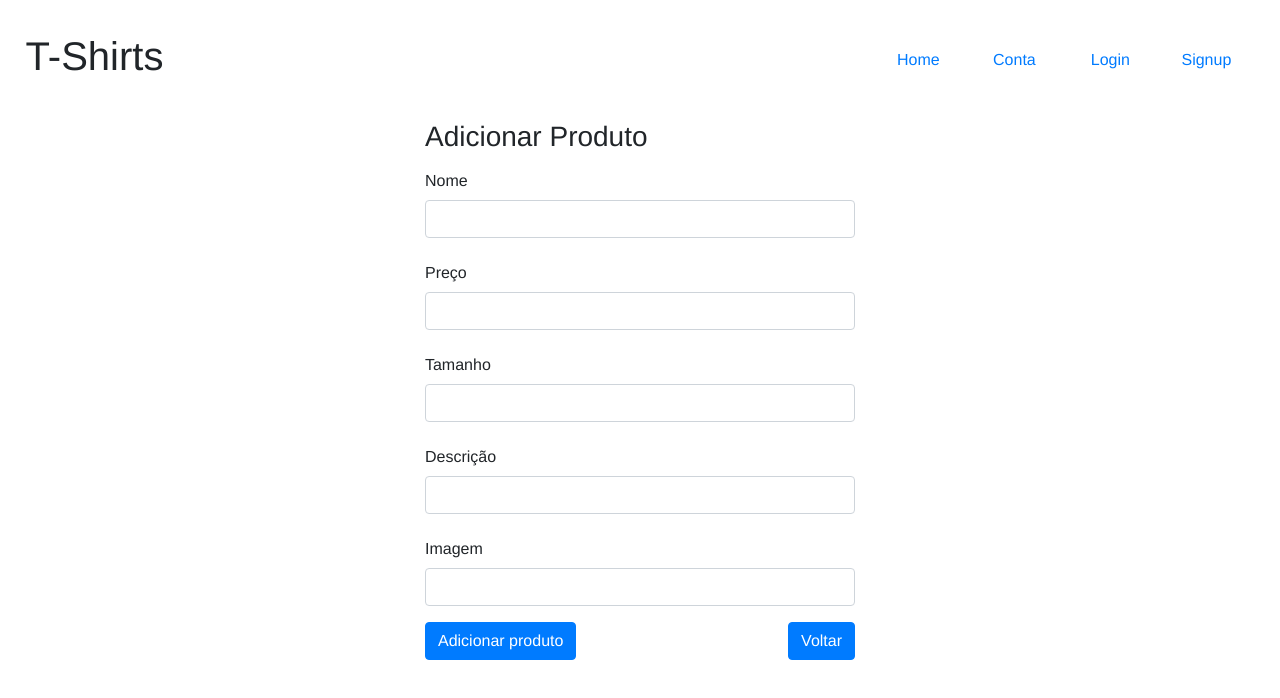
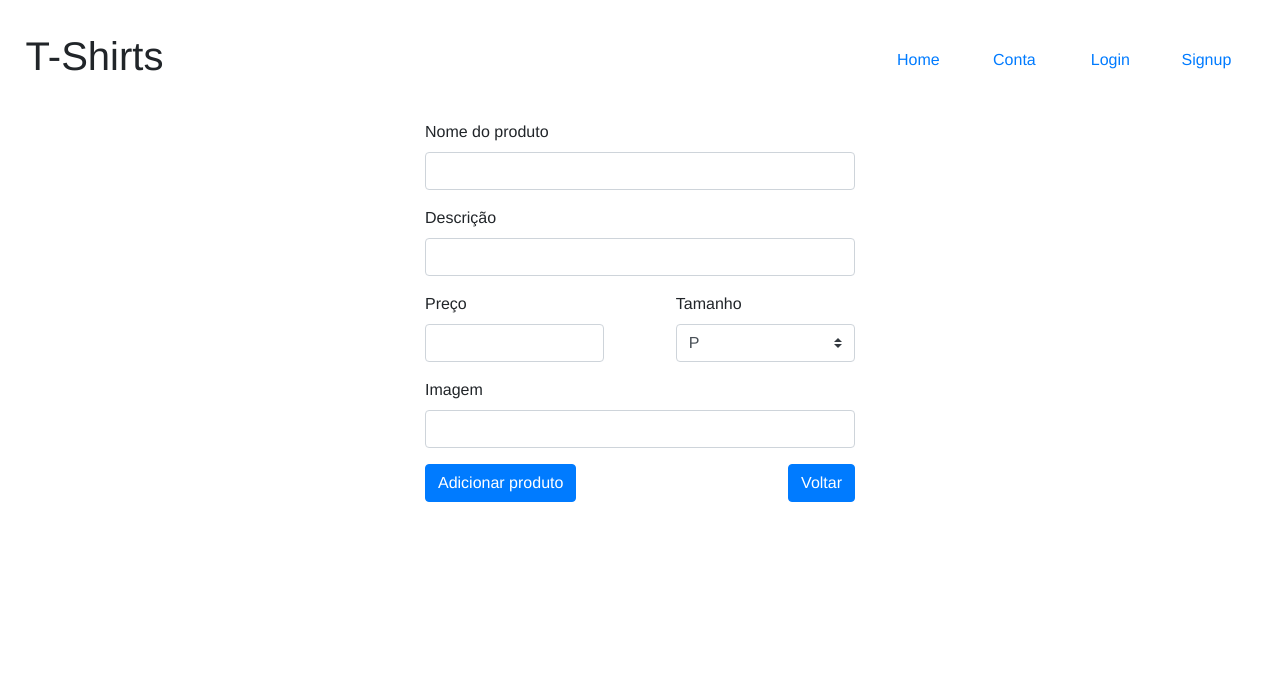
Before and after one commit to ViniciusmDias/T-shirts, a Vue app: page /product in a window 1280 px wide. Shown: the top 698 px of the page. Built offline with nearby package versions, Linux system fonts and the light colour scheme; no server answers; sample sign-in values are in the browser's storage.

Commit message:
Add validation to addProduct fields

```diff
--- a/src/components/Landing.vue
+++ b/src/components/Landing.vue
@@ -8,7 +8,7 @@
       <button class="btn btn-primary form-group" @click="logout">Logout</button>
     </div>
     <ul class="lista-produtos">
-      <li class="lista-produtos-item" v-for="product of products">
+      <li class="lista-produtos-item" v-bind:key="product" v-for="product of products">
         <p class="painel-titulo" >{{ product.titulo }}</p>
         <p class="painel-descricao" >{{ product.descricao }}</p>
         <p class="painel-preco" >R$ {{ product.preco }}</p>
@@ -62,7 +62,7 @@ export default {
       this.$router.push('/login');
     },
     createProduct() {
-      this.$router.push('/product');
+      this.$router.push('/product?');
     },
     deleteProduct() {
       axios.delete('http://localhost:5000/products/:id', {})
--- a/src/components/Product.vue
+++ b/src/components/Product.vue
@@ -1,8 +1,55 @@
 <template>
-  <div>
-    <div class="productsAdd form-group needs-validation" novalidate>
+<form class="needs-validation productsAdd" novalidate>
+  <div class="form-row">
+      <label for="nome">Nome do produto</label>
+      <input type="text" v-model="nome" class="form-control form-group" id="nome" required>
+      <div class="invalid-feedback form-group">
+      Adicione um nome ao produto.
+      </div>
+  </div>
+  <div class="form-row">
+    <label for="descricao">Descrição</label>
+    <input type="text" v-model="descricao" class="form-control form-group" id="descricao" required>
+    <div class="invalid-feedback form-group">
+    Faça uma breve descrição do seu produto.
+    </div>
+  </div>
+  <div class="form-row">
+    <div class="col-md-5">
+      <label for="preco">Preço</label>
+      <input type="number" v-model="preco" class="form-control form-group" id="nome" required>
+      <div class="invalid-feedback form-group">
+      Adicione um preço ao produto.
+      </div>
+    </div>
+    <div class="col-md-5">
+      <label for="tamanho">Tamanho</label>
+      <select v-model="tamanho" class="custom-select mr-sm-2 form-group" id="tamanho">
+        <option value="P">P</option>
+        <option value="M">M</option>
+        <option value="G">G</option>
+      </select>
+      <div class="invalid-feedback form-group">
+      Coloque um tamanho.
+      </div>
+    </div>
+  </div>
+  <div class="form-row">
+    <label for="imagem">Imagem</label>
+    <input type="text" v-model="imagem" class="form-control form-group" id="imagem" required>
+    <div class="invalid-feedback form-group">
+      Coloque uma url da imagem do seu produto.
+    </div>
+  </div>
+  <div class="buttons">
+    <button class="btn btn-primary form-group" @click="createProduct()" type="submit">Adicionar produto</button>
+    <button class="btn btn-primary form-group" @click="voltar()">Voltar</button>
+  </div>
+</form>
+
+  <!-- <form class="productsAdd form-group needs-validation" novalidate>
     <h3>Adicionar Produto</h3>
-    <label for="nome" class="col-form-label">Nome</label><input id="nome" class="form-control  form-group" type="text" v-model="nome">
+    <label for="validationCustom01" class="col-form-label">Nome</label><input id="validationCustom01" class="form-group form-control" type="text" v-model="nome">
     <div class="invalid-feedback">
       Adicione um nome ao produto.
     </div>
@@ -26,12 +73,29 @@
       <button class="btn btn-primary form-group" @click="createProduct()" type="submit">Adicionar produto</button>
       <button class="btn btn-primary form-group" @click="voltar()">Voltar</button>
     </div>
-    {{ error }}
-  </div>
-
-  </div>
+  </form> -->
 </template>
 <script>
+
+// Example starter JavaScript for disabling form submissions if there are invalid fields
+(function() {
+  'use strict';
+  window.addEventListener('load', function() {
+    // Fetch all the forms we want to apply custom Bootstrap validation styles to
+    var forms = document.getElementsByClassName('needs-validation');
+    // Loop over them and prevent submission
+    Array.prototype.filter.call(forms, function(form) {
+      form.addEventListener('submit', function(event) {
+        if (form.checkValidity() === false) {
+          event.preventDefault();
+          event.stopPropagation();
+        }
+        form.classList.add('was-validated');
+      }, false);
+    });
+  }, false);
+})();
+
 import axios from 'axios';
 
 export default {
@@ -41,8 +105,8 @@ export default {
       nome: '',
       preco: '',
       descricao: '',
-      tamanho: '',
-      imagem: ''
+      tamanho: 'P',
+      imagem: '',
     }
   },
   created() {
@@ -76,10 +140,11 @@ export default {
       }
       axios.post('http://localhost:5000/', newProduct)
       .then(res => {
-        this.error = '';
-        this.$router.push('/');
+        if (res.status === 200) {
+          this.error = '';
+          this.$router.push('/');
+        }
       }, err => {
-        console.log(err.response)
         this.error = err.response.data.error
       })
     }
@@ -98,6 +163,15 @@ export default {
   .productsAdd h3 {
     width: 100%;
   }
+  .form-row {
+    width: 100%;
+    justify-content: space-between;
+    margin-right: 0;
+    margin-left: 0;
+  }
+  .form-row .col-md-5{
+    padding: 0;
+  }
   .buttons {
     width: 100%;
     display: flex;
```
